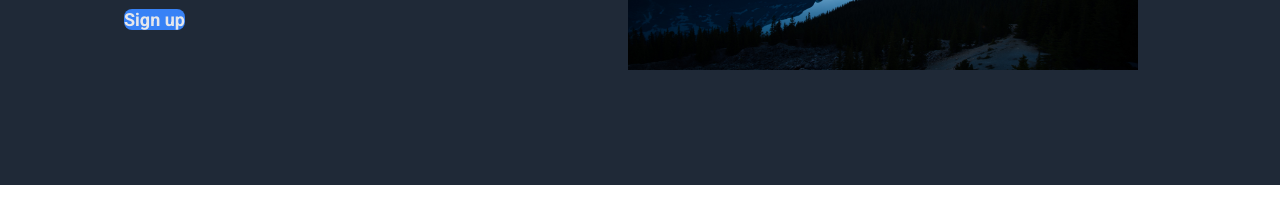
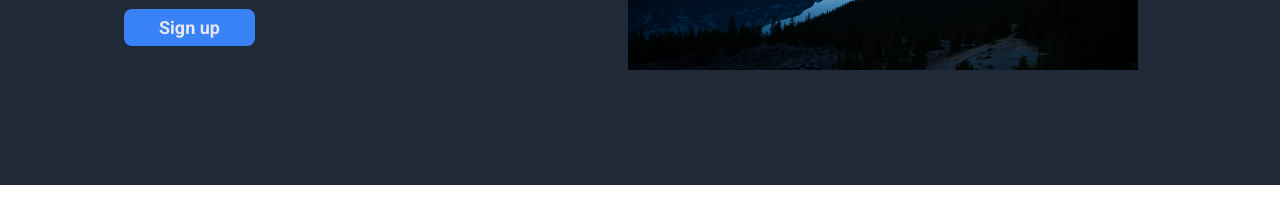
Before and after one commit to adriangarcia-real/odin-landing-page, a plain HTML site: page index.html in a window 1280 px wide. Shown: the part 350-574 px from the top of the page. Drawn offline with Linux system fonts and the light colour scheme.

Commit message:
Fixed an error regarding the button

```diff
--- a/styles/style.css
+++ b/styles/style.css
@@ -77,7 +77,7 @@ header .container {
   color: #E5E7EB;
   font-size: 18px;
   font-weight: bold;
-  padding: 8px 35xpx;
+  padding: 8px 35px;
 
 }
 
```
